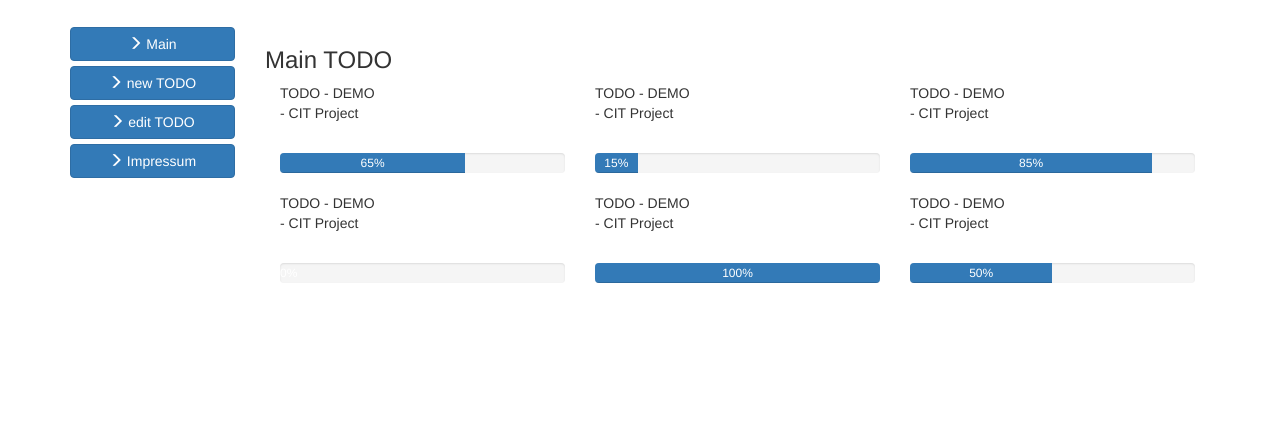
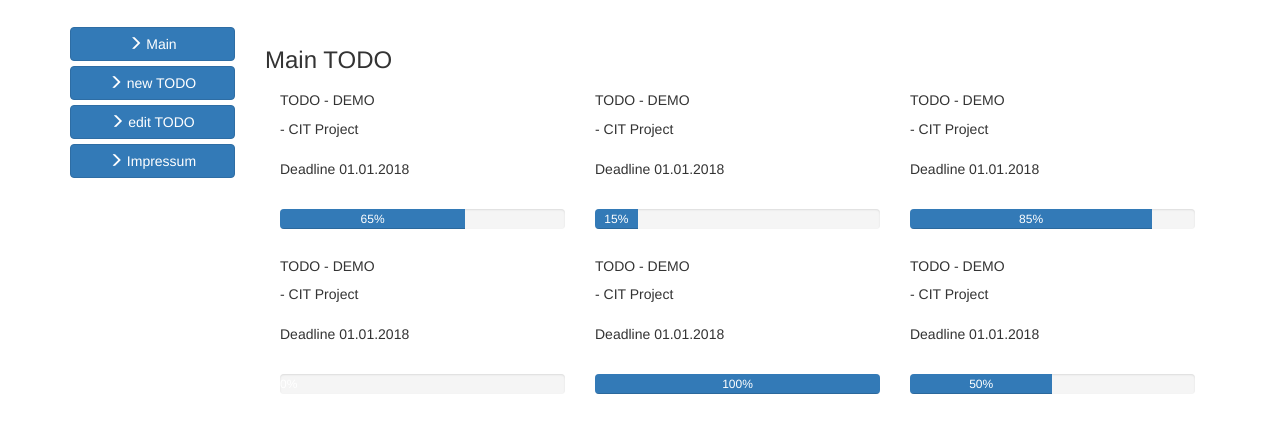
Before and after one commit to n1ck3l222/todo-site-cit, a plain HTML site: page index.html in a window 1280 px wide. Shown: the part 56-488 px from the top of the page. Drawn offline with nearby package versions, Linux system fonts and the light colour scheme.

Commit message:
pseudo deadlines added

```diff
--- a/index.html
+++ b/index.html
@@ -42,9 +42,10 @@
           <h3>Main TODO</h3>
 
           <div class="col-md-4">
+            <H5>TODO - DEMO </H5>
             <p>
-              TODO - DEMO <br>
-              - CIT Project
+              - CIT Project<br><br>
+              Deadline 01.01.2018
             </p>
 
             <div class="progress">
@@ -60,9 +61,10 @@
         </div>
 
         <div class="col-md-4">
+            <H5>TODO - DEMO </H5>
             <p>
-              TODO - DEMO <br>
-              - CIT Project
+              - CIT Project<br><br>
+              Deadline 01.01.2018
             </p>
 
             <div class="progress">
@@ -78,9 +80,10 @@
         </div>
 
         <div class="col-md-4">
+            <H5>TODO - DEMO </H5>
             <p>
-              TODO - DEMO <br>
-              - CIT Project
+              - CIT Project<br><br>
+              Deadline 01.01.2018
             </p>
 
             <div class="progress">
@@ -96,9 +99,10 @@
         </div>
 
         <div class="col-md-4">
+            <H5>TODO - DEMO </H5>
             <p>
-              TODO - DEMO <br>
-              - CIT Project
+              - CIT Project<br><br>
+              Deadline 01.01.2018
             </p>
 
             <div class="progress">
@@ -114,9 +118,10 @@
         </div>
 
         <div class="col-md-4">
+            <H5>TODO - DEMO </H5>
             <p>
-              TODO - DEMO <br>
-              - CIT Project
+              - CIT Project<br><br>
+              Deadline 01.01.2018
             </p>
 
             <div class="progress">
@@ -132,9 +137,10 @@
         </div>
 
         <div class="col-md-4">
+            <H5>TODO - DEMO </H5>
             <p>
-              TODO - DEMO <br>
-              - CIT Project
+              - CIT Project<br><br>
+              Deadline 01.01.2018
             </p>
 
             <div class="progress">
```
